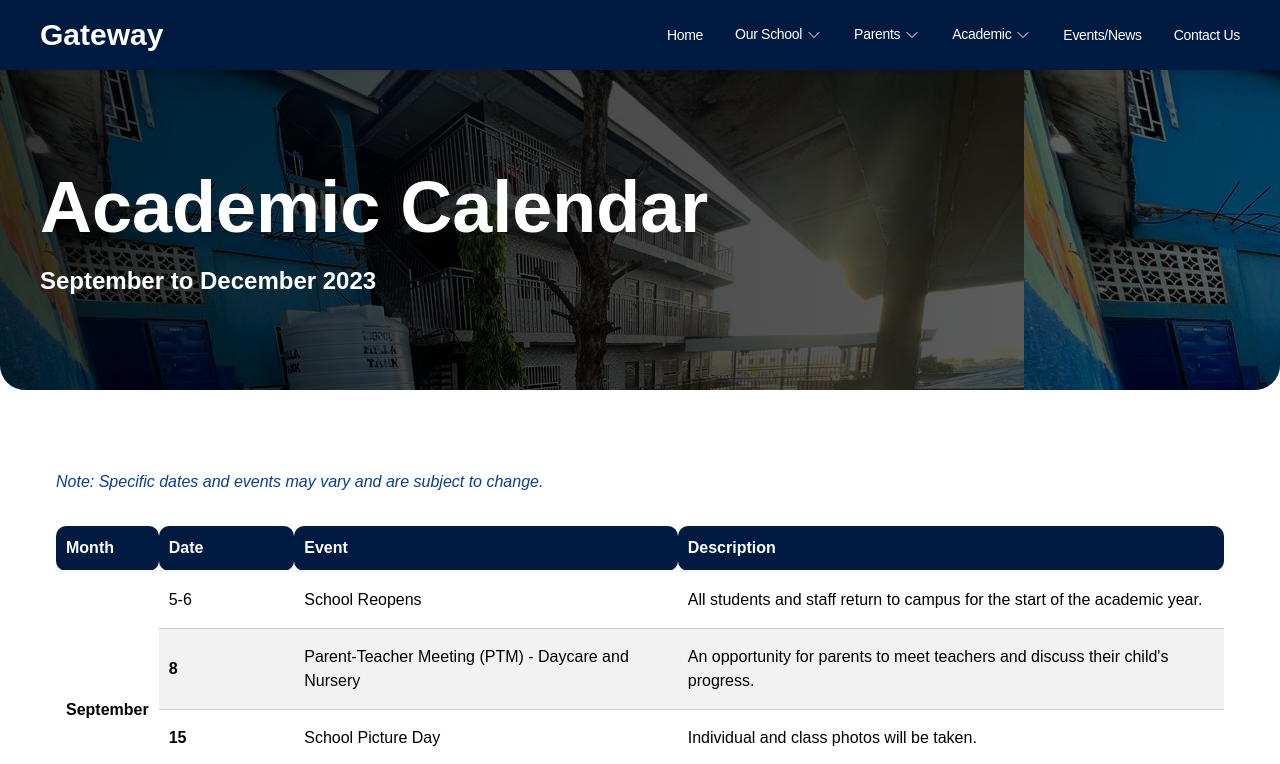
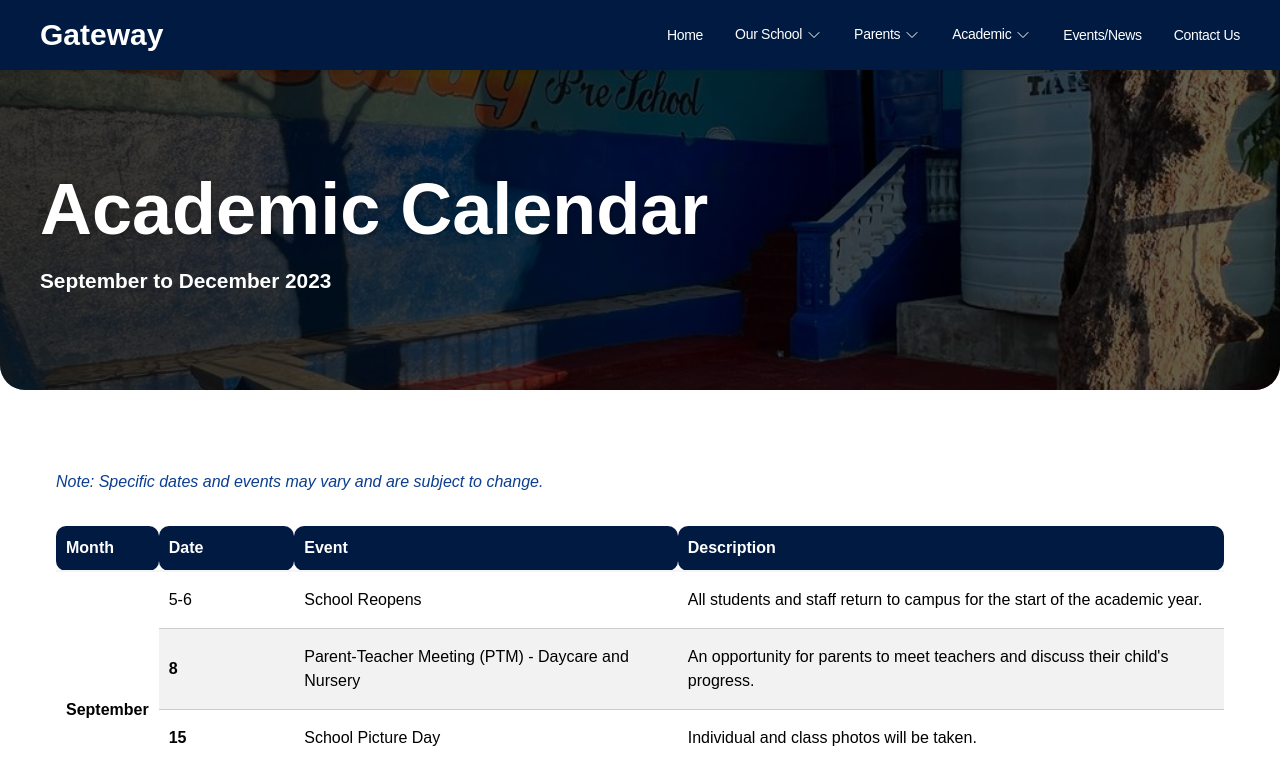
Before and after one commit to JohnSorba/gateway_school, a React (Create React App) app: page /parent/calendar in a window 1280 px wide. Shown: the top 764 px of the page. Built offline with nearby package versions, Linux system fonts and the light colour scheme.

Commit message:
Fixed bug - Carousel button arrows on HomePage

```diff
--- a/src/components/AboutUs.css
+++ b/src/components/AboutUs.css
@@ -1,5 +1,5 @@
 .about-section {
-  padding: 5rem 2rem 0;
+  padding: 5rem 1rem 0;
   background: var(--section-bg);
 }
 
@@ -83,15 +83,10 @@
 
 .img-grid .img-container {
   width: 100%;
-  /* padding-bottom: 100%; */
-  /* position: relative; */
-  /* overflow: hidden; */
 }
 
 .img-grid .img-container img {
-  /* width: 200px; */
   width: auto;
-  /* height: 200px; */
   height: auto;
   object-fit: cover;
   border-radius: 10px;
@@ -209,7 +204,7 @@
 
 @media (max-width: 992px) {
   .about-section {
-    padding: 7% 2rem 0;
+    padding: 5rem 1rem 0;
     background: var(--section-bg);
   }
 
@@ -238,6 +233,11 @@
 
   .mobile-grid {
     display: block;
+    /* padding: 0 1rem; */
+  }
+
+  .mobile-grid .slick-arrow {
+    display: none !important;
   }
 
   .values h1 {
@@ -256,7 +256,7 @@
 
 @media (max-width: 575px) {
   .about-section {
-    padding: 7% 1rem 0;
+    padding: 4rem 1rem 0;
     background: var(--section-bg);
   }
 
--- a/src/pages/Admissions.js
+++ b/src/pages/Admissions.js
@@ -9,7 +9,7 @@ function Admissions() {
       <div className="admission-header">
         <div className="admission-header-container">
           <h1>Admissions Page</h1>
-          <p>Learn about the entire admissions process for each level.</p>
+          <h2>Learn about the entire admissions process for each level.</h2>
         </div>
       </div>
       <div className="admission-main">
--- a/src/pages/CalendarPage.css
+++ b/src/pages/CalendarPage.css
@@ -20,7 +20,9 @@
 }
 
 .calendar-header {
-  background: url(/public/backyard3.jpg);
+  background: url(/public/backyard.jpg);
+  background-size: cover;
+  background-position: center;
 }
 
 .calendar-header::before,
@@ -49,10 +51,11 @@
   font-size: 4.5rem;
   font-weight: 600;
   margin-bottom: 1rem;
+  text-shadow: 1px 1px 6px rgba(0, 0, 0, 0.3);
 }
 .calendar-header h2,
 .admission-header h2 {
-  font-size: 1.5rem;
+  font-size: 1.3rem;
   font-weight: 600;
 }
 
```
